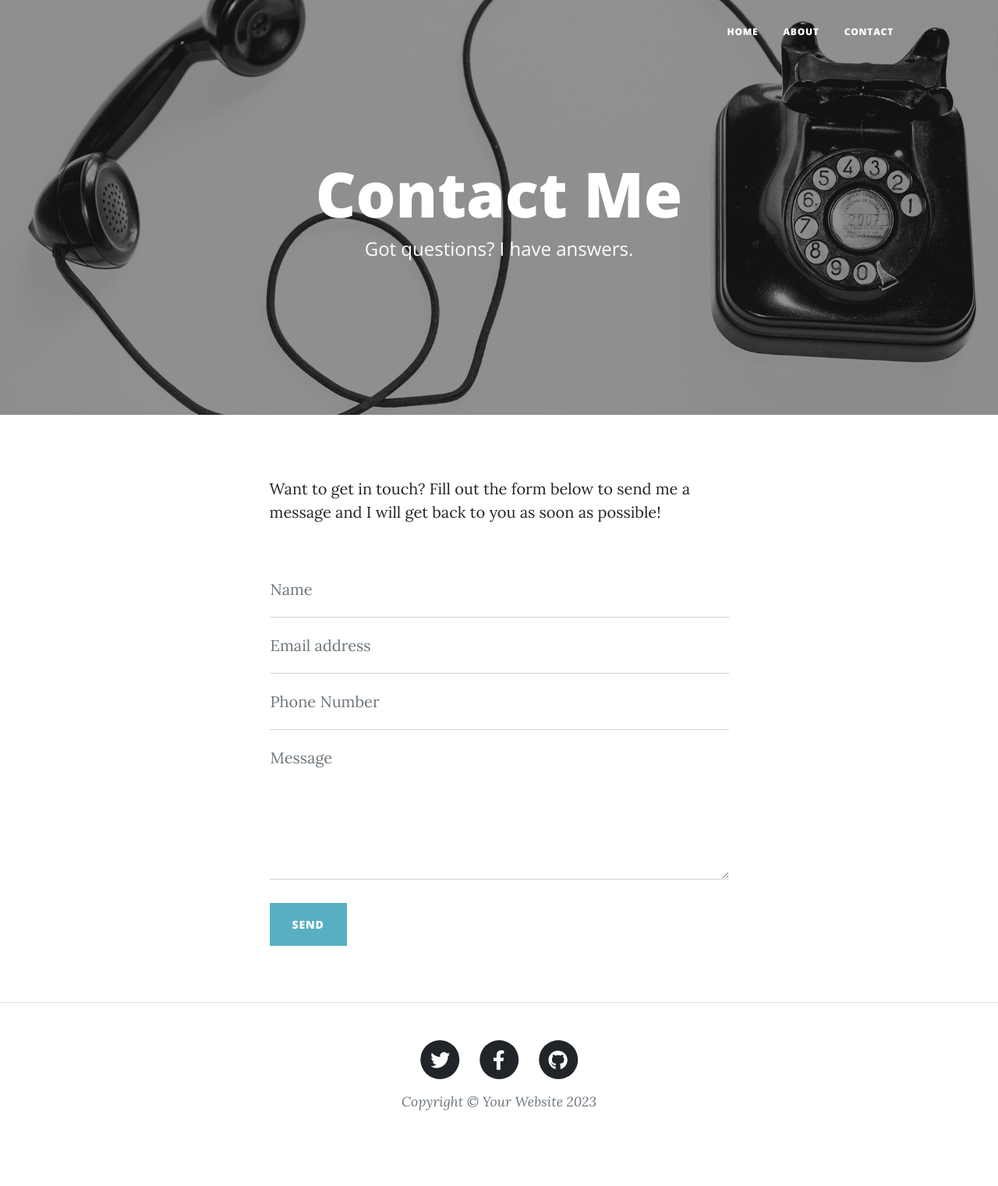
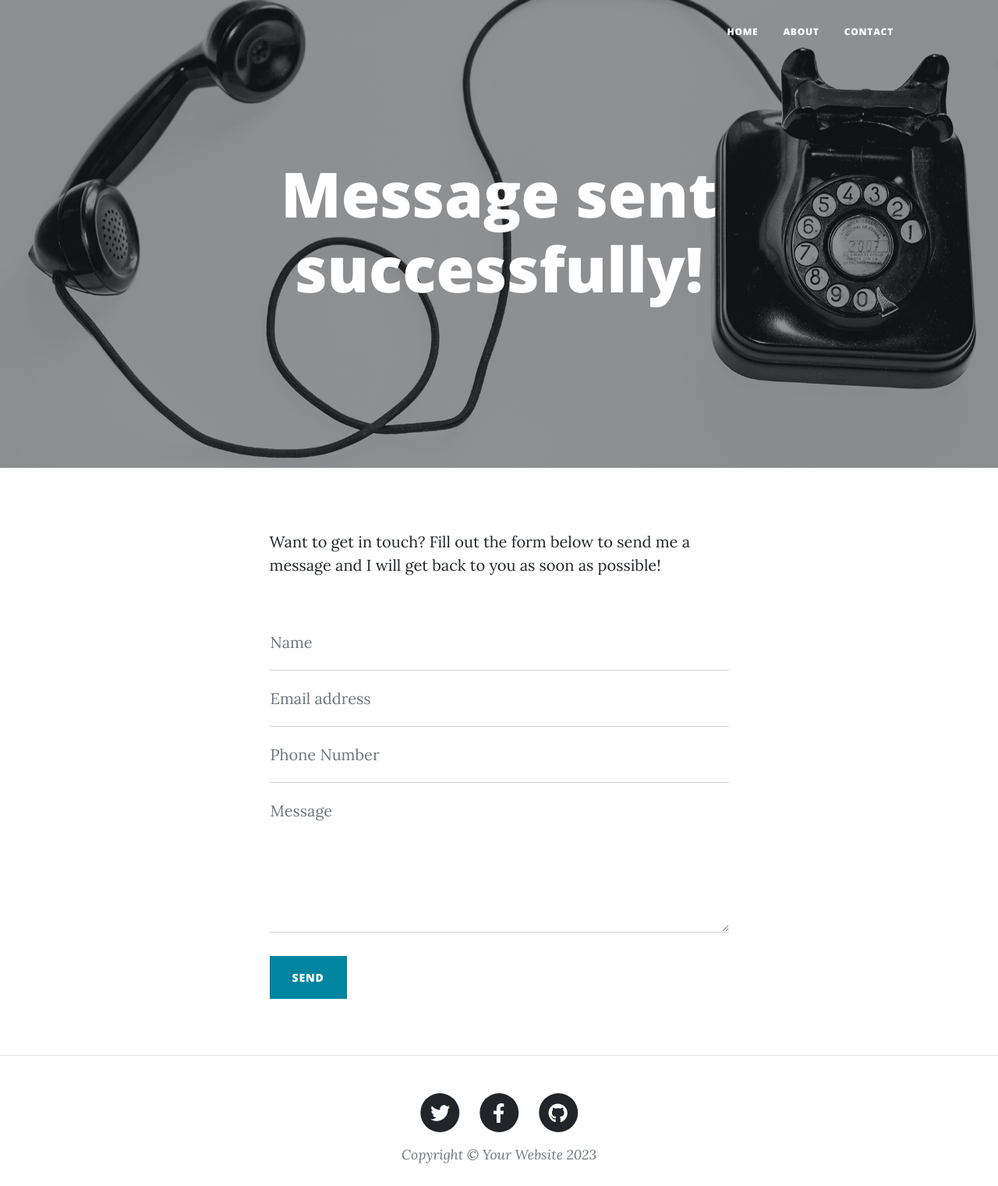
Before and after one commit to Calise425/blog_website, a Flask app: template templates/contact.html in a window 1280 px wide. Shown: the top 1521 px of the page at 78% size. Before the commit the page ends 1424 px from the top, so only its background shows below. Run offline with Flask 3, Linux system fonts and the light colour scheme; the template is opened without the code that fills it, so the values that code supplies are empty; some libraries are stand-ins or nearby versions.

Commit message:
Added smtplib functionality so the contact me page now sends an email on submission.

```diff
--- a/main.py
+++ b/main.py
@@ -1,9 +1,15 @@
-from flask import Flask, render_template
+from flask import Flask, render_template, request
 import requests
+import smtplib
+import os
+from dotenv import load_dotenv
 
 app = Flask(__name__)
+load_dotenv()
 
 all_posts = requests.get("https://api.npoint.io/7f0c3bb1cde9939e81db").json()
+smtb_email = os.getenv("EMAIL")
+smtb_password = os.getenv("PASSWORD")
 
 
 @app.route('/')
@@ -16,9 +22,24 @@ def about_page():
     return render_template("about.html")
 
 
-@app.route('/contact')
-def contact_page():
-    return render_template("contact.html")
+@app.route("/contact", methods=["GET", "POST"])
+def contact():
+    if request.method == "POST":
+        name = request.form["name"]
+        email = request.form["email"]
+        phone_number = request.form["phone"]
+        message = request.form["message"]
+        send_email(name, email, phone_number, message)
+        return render_template("contact.html", msg_sent=True)
+    return render_template("contact.html", msg_sent=False)
+
+
+def send_email(name, email, phone, message):
+    email_message = f"Subject:New Message from Blog Site\n\nName: {name}\nEmail: {email}\nPhone: {phone}\n{message}"
+    with smtplib.SMTP("smtp.gmail.com") as connection:
+        connection.starttls()
+        connection.login(smtb_email, smtb_password)
+        connection.sendmail(smtb_email, smtb_email, email_message)
 
 
 @app.route('/blog/<blog_id>')
--- a/templates/contact.html
+++ b/templates/contact.html
@@ -23,8 +23,12 @@
                 <div class="row gx-4 gx-lg-5 justify-content-center">
                     <div class="col-md-10 col-lg-8 col-xl-7">
                         <div class="site-heading">
+                            {% if msg_sent == False: %}
                             <h1>Contact Me</h1>
                             <span class="subheading">Got questions? I have answers.</span>
+                            {% else %}
+                            <h1>Message sent successfully!</h1>
+                            {% endif %}
                         </div>
                     </div>
                 </div>
@@ -37,55 +41,30 @@
                     <div class="col-md-10 col-lg-8 col-xl-7">
                         <p>Want to get in touch? Fill out the form below to send me a message and I will get back to you as soon as possible!</p>
                         <div class="my-5">
-                            <!-- * * * * * * * * * * * * * * *-->
-                            <!-- * * SB Forms Contact Form * *-->
-                            <!-- * * * * * * * * * * * * * * *-->
-                            <!-- This form is pre-integrated with SB Forms.-->
-                            <!-- To make this form functional, sign up at-->
-                            <!-- https://startbootstrap.com/solution/contact-forms-->
-                            <!-- to get an API token!-->
-                            <form id="contactForm" data-sb-form-api-token="API_TOKEN">
+                            <form id="contactForm" action="{{ url_for('contact') }}" method="post">
                                 <div class="form-floating">
-                                    <input class="form-control" id="name" type="text" placeholder="Enter your name..." data-sb-validations="required" />
+                                    <input class="form-control" name="name" id="name" type="text" placeholder="Enter your name..." data-sb-validations="required" />
                                     <label for="name">Name</label>
                                     <div class="invalid-feedback" data-sb-feedback="name:required">A name is required.</div>
                                 </div>
                                 <div class="form-floating">
-                                    <input class="form-control" id="email" type="email" placeholder="Enter your email..." data-sb-validations="required,email" />
+                                    <input class="form-control" name="email" id="email" type="email" placeholder="Enter your email..." data-sb-validations="required,email" />
                                     <label for="email">Email address</label>
                                     <div class="invalid-feedback" data-sb-feedback="email:required">An email is required.</div>
                                     <div class="invalid-feedback" data-sb-feedback="email:email">Email is not valid.</div>
                                 </div>
                                 <div class="form-floating">
-                                    <input class="form-control" id="phone" type="tel" placeholder="Enter your phone number..." data-sb-validations="required" />
+                                    <input class="form-control" name="phone" id="phone" type="tel" placeholder="Enter your phone number..." data-sb-validations="required" />
                                     <label for="phone">Phone Number</label>
                                     <div class="invalid-feedback" data-sb-feedback="phone:required">A phone number is required.</div>
                                 </div>
                                 <div class="form-floating">
-                                    <textarea class="form-control" id="message" placeholder="Enter your message here..." style="height: 12rem" data-sb-validations="required"></textarea>
+                                    <textarea class="form-control" name="message" id="message" placeholder="Enter your message here..." style="height: 12rem" data-sb-validations="required"></textarea>
                                     <label for="message">Message</label>
                                     <div class="invalid-feedback" data-sb-feedback="message:required">A message is required.</div>
                                 </div>
                                 <br />
-                                <!-- Submit success message-->
-                                <!---->
-                                <!-- This is what your users will see when the form-->
-                                <!-- has successfully submitted-->
-                                <div class="d-none" id="submitSuccessMessage">
-                                    <div class="text-center mb-3">
-                                        <div class="fw-bolder">Form submission successful!</div>
-                                        To activate this form, sign up at
-                                        <br />
-                                        <a href="https://startbootstrap.com/solution/contact-forms">https://startbootstrap.com/solution/contact-forms</a>
-                                    </div>
-                                </div>
-                                <!-- Submit error message-->
-                                <!---->
-                                <!-- This is what your users will see when there is-->
-                                <!-- an error submitting the form-->
-                                <div class="d-none" id="submitErrorMessage"><div class="text-center text-danger mb-3">Error sending message!</div></div>
-                                <!-- Submit Button-->
-                                <button class="btn btn-primary text-uppercase disabled" id="submitButton" type="submit">Send</button>
+                                <button class="btn btn-primary text-uppercase" id="submitButton" type="submit">Send</button>
                             </form>
                         </div>
                     </div>
--- a/templates/header.html
+++ b/templates/header.html
@@ -7,7 +7,6 @@
 <body>
     <nav class="navbar navbar-expand-lg navbar-light" id="mainNav">
         <div class="container px-4 px-lg-5">
-<!--            <a class="navbar-brand" href="index.html">Start Bootstrap</a>-->
             <button class="navbar-toggler" type="button" data-bs-toggle="collapse" data-bs-target="#navbarResponsive" aria-controls="navbarResponsive" aria-expanded="false" aria-label="Toggle navigation">
                 Menu
                 <i class="fas fa-bars"></i>
@@ -16,7 +15,7 @@
                 <ul class="navbar-nav ms-auto py-4 py-lg-0">
                     <li class="nav-item"><a class="nav-link px-lg-3 py-3 py-lg-4" href="{{url_for('home')}}">Home</a></li>
                     <li class="nav-item"><a class="nav-link px-lg-3 py-3 py-lg-4" href="{{url_for('about_page')}}">About</a></li>
-                    <li class="nav-item"><a class="nav-link px-lg-3 py-3 py-lg-4" href="{{url_for('contact_page')}}">Contact</a></li>
+                    <li class="nav-item"><a class="nav-link px-lg-3 py-3 py-lg-4" href="{{url_for('contact')}}">Contact</a></li>
                 </ul>
             </div>
         </div>
```
Also changed, not shown: 1 other file.
